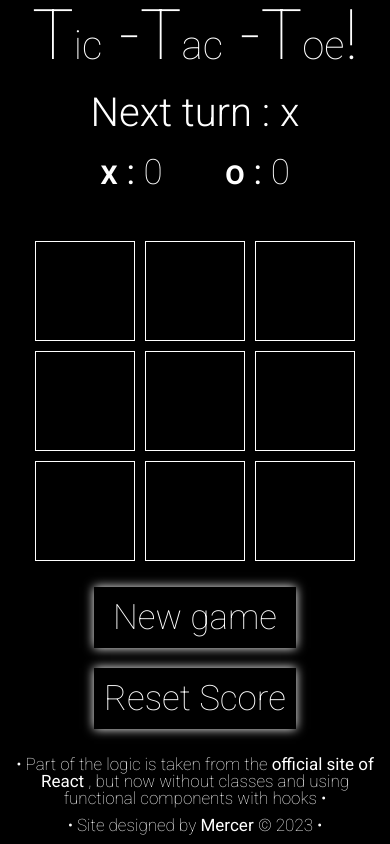
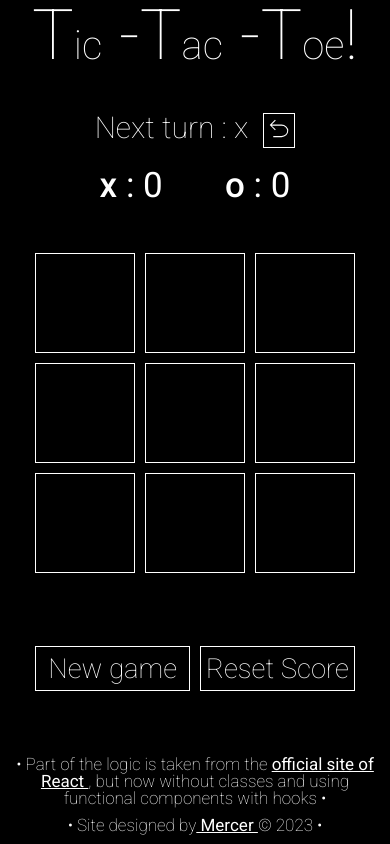
Before and after one commit to AleksMercer/Tic-Tac-Toe, a React (Create React App) app: page / in a window 390 px wide. Built offline with nearby package versions, Linux system fonts and the light colour scheme.

Commit message:
03.03.2023 / '1 turn return' and style fix

```diff
--- a/src/app/_app.scss
+++ b/src/app/_app.scss
@@ -23,6 +23,7 @@ body #root {
 	font-size: 12rem;
 	font-weight: 100;
 	text-align: center;
+	margin-bottom: 25px;
 }
 
 footer {
--- a/src/game/Game.jsx
+++ b/src/game/Game.jsx
@@ -1,5 +1,6 @@
 import React, { useState } from 'react'
 import '../style.css';
+import returnButton from './return.svg';
 
 import { calculateWinner } from '../components/Winner'
 import Counter from '../components/ScoreCounter'
@@ -8,6 +9,7 @@ import Board from '../components/Board'
 function Game() {
 
   const [board, setBoard] = useState(Array(9).fill(null))
+  const [prevBoard, setPrevBoard] = useState(Array(9).fill(null))
   const [xturn, setXturn] = useState(true)
   const winner = calculateWinner(board)
 
@@ -20,8 +22,25 @@ function Game() {
 
     cloneBoard[index] = xturn ? 'x' : 'o'
 
+    setPrevBoard(board)
     setBoard(cloneBoard)
     setXturn(!xturn)
+  }
+
+  const returnTurn = () => {
+
+    return (
+      <button className='return-button' onClick={
+          () => {
+            if(winner[0] || prevBoard === board || !board.includes(null) || !board.includes('x' || 'o')) return;
+
+            setBoard(prevBoard);
+            setXturn(!xturn)
+          }
+        }>
+        <img src={returnButton} alt="<-" />
+      </button>
+    )
   }
 
   const newGame = () => {
@@ -72,7 +91,10 @@ function Game() {
 
       <div className="game__score">
 
-        <h2 className='winAndTurn'> { winAndTurn() } </h2>
+        <div className="turnReturn">
+          <h2 className='winAndTurn'> { winAndTurn() } </h2>
+          { returnTurn() }
+        </div>
 
         <div className='scoreCounter'>
             <p> <span className='xo'>x</span> : <Counter winner={winner} player='x' playerNum={0} /></p>
--- a/src/game/_game.scss
+++ b/src/game/_game.scss
@@ -6,6 +6,7 @@
 
 .game {
   @include grid_template(1fr auto 1fr / 1fr);
+  row-gap: 25px;
   justify-items: center;
   align-items: center;
 
@@ -15,9 +16,23 @@
     align-items: center;
     row-gap: 30px;
 
-    .winAndTurn {
-      font-size: 4rem;
-      font-weight: 300;
+    .turnReturn {
+      @include grid_template(1fr / 1fr auto);
+      column-gap: 20px;
+
+      .winAndTurn {
+        font-size: 4rem;
+        font-weight: 300;
+      }
+
+      .return-button {
+        background-color: black;
+        border: 1px solid white;
+
+        img {
+          filter: invert(100%)
+        }
+      }
     }
 
     .scoreCounter {
@@ -27,10 +42,6 @@
 
       .xo {
         font-weight: 500;
-      }
-
-      .counter {
-        font-weight: 100;
       }
     }
   }
@@ -68,7 +79,7 @@
 
     button {
       background-color: black;
-      box-shadow: 0 0 10px 0 white;
+      border: 1px solid white;
 
       font-size: 3.5rem;
       font-weight: 100;
@@ -88,9 +99,27 @@
 
     &__score {
       row-gap: 20px;
+
+      .turnReturn {
+        column-gap: 15px;
+
+        .winAndTurn {
+          font-size: 3rem;
+          font-weight: 100;
+        }
+
+        .return-button {
+          img {
+            width: 30px;
+            height: 30px;
+            filter: invert(100%)
+          }
+        }
+      }
     }
 
     &__board {
+      margin: 2%;
       gap: 10px;
 
       .square, .square-invert  {
@@ -102,18 +131,19 @@
     }
 
     &__buttons {
-      @include grid_template( repeat(2, 1fr) / 1fr );
-      row-gap: 25px;
+      column-gap: 15px;
+
+      button {
+        font-size: 3rem;
+        padding: 0.75rem;
+      }
     }
   }
 }
 
 @media (max-width: 500px) { // before 700px
   .game {
-
     &__board {
-      gap: 10px;
-
       .square, .square-invert  {
         width: 10rem;
         height: 10rem;
@@ -123,7 +153,12 @@
     }
 
     &__buttons {
-      row-gap: 20px;
+      column-gap: 10px;
+
+      button {
+        font-size: 2.75rem;
+        padding: 0.5rem;
+      }
     }
   }
 }
--- a/src/style.css
+++ b/src/style.css
@@ -1,23 +1,6 @@
 /* Font import */
 @import url("https://fonts.googleapis.com/css2?family=Roboto:wght@100;300;400;500;600;700;900&display=swap");
 /* Style reset start */
-html, body, div, span, applet, object, iframe,
-h1, h2, h3, h4, h5, h6, p, blockquote, pre,
-a, abbr, acronym, address, big, cite, code,
-del, dfn, em, font, img, ins, kbd, q, s, samp,
-small, strike, strong, sub, sup, tt, var,
-b, u, i, center,
-dl, dt, dd, ol, ul, li,
-fieldset, form, label, legend,
-table, caption, tbody, tfoot, thead, tr, th, td {
-  outline: 0;
-  font-size: 100%;
-  vertical-align: baseline;
-  background: transparent;
-  -webkit-box-sizing: border-box;
-          box-sizing: border-box;
-}
-
 * {
   padding: 0px;
   margin: 0px;
@@ -31,81 +14,6 @@ body {
   -webkit-text-size-adjust: 100%;
   -webkit-font-smoothing: antialiased;
   -moz-osx-font-smoothing: grayscale;
-}
-
-h1, h2, h3, h4, h5, h6 {
-  font-weight: inherit;
-  font-size: inherit;
-}
-
-ol, ul, li {
-  list-style: none;
-}
-
-img {
-  vertical-align: top;
-}
-
-blockquote, q {
-  quotes: none;
-}
-
-blockquote:before, blockquote:after, q:before, q:after {
-  content: "";
-  content: none;
-}
-
-ins {
-  text-decoration: none;
-}
-
-del {
-  text-decoration: line-through;
-}
-
-table {
-  border-collapse: collapse;
-  border-spacing: 0;
-}
-
-input::-ms-clear {
-  display: none;
-}
-
-input, button, textarea {
-  font-size: inherit;
-}
-
-button {
-  cursor: pointer;
-  color: inherit;
-  background-color: inherit;
-}
-
-button::-moz-focus-inner {
-  padding: 0;
-  border: 0;
-}
-
-*, *:before, *:after {
-  -webkit-box-sizing: border-box;
-          box-sizing: border-box;
-}
-
-:focus, :active {
-  outline: none;
-}
-
-a:focus, a:active {
-  outline: none;
-}
-
-a {
-  color: inherit;
-}
-
-a:link, a:visited, a:hover {
-  text-decoration: none;
 }
 
 /* Style reset end */
@@ -132,6 +40,7 @@ body #root {
   font-size: 12rem;
   font-weight: 100;
   text-align: center;
+  margin-bottom: 25px;
 }
 
 footer {
@@ -167,6 +76,7 @@ footer p {
 .game {
   display: grid;
   grid-template: 1fr auto 1fr/1fr;
+  row-gap: 25px;
   justify-items: center;
   -webkit-box-align: center;
       -ms-flex-align: center;
@@ -181,9 +91,24 @@ footer p {
           align-items: center;
   row-gap: 30px;
 }
-.game__score .winAndTurn {
+.game__score .turnReturn {
+  display: grid;
+  grid-template: 1fr/1fr auto;
+  -webkit-column-gap: 20px;
+     -moz-column-gap: 20px;
+          column-gap: 20px;
+}
+.game__score .turnReturn .winAndTurn {
   font-size: 4rem;
   font-weight: 300;
+}
+.game__score .turnReturn .return-button {
+  background-color: black;
+  border: 1px solid white;
+}
+.game__score .turnReturn .return-button img {
+  -webkit-filter: invert(100%);
+          filter: invert(100%);
 }
 .game__score .scoreCounter {
   display: grid;
@@ -195,9 +120,6 @@ footer p {
 }
 .game__score .scoreCounter .xo {
   font-weight: 500;
-}
-.game__score .scoreCounter .counter {
-  font-weight: 100;
 }
 .game__board {
   display: grid;
@@ -231,8 +153,7 @@ footer p {
 }
 .game__buttons button {
   background-color: black;
-  -webkit-box-shadow: 0 0 10px 0 white;
-          box-shadow: 0 0 10px 0 white;
+  border: 1px solid white;
   font-size: 3.5rem;
   font-weight: 100;
   padding: 1rem;
@@ -249,7 +170,23 @@ footer p {
   .game__score {
     row-gap: 20px;
   }
+  .game__score .turnReturn {
+    -webkit-column-gap: 15px;
+       -moz-column-gap: 15px;
+            column-gap: 15px;
+  }
+  .game__score .turnReturn .winAndTurn {
+    font-size: 3rem;
+    font-weight: 100;
+  }
+  .game__score .turnReturn .return-button img {
+    width: 30px;
+    height: 30px;
+    -webkit-filter: invert(100%);
+            filter: invert(100%);
+  }
   .game__board {
+    margin: 2%;
     gap: 10px;
   }
   .game__board .square, .game__board .square-invert {
@@ -258,21 +195,28 @@ footer p {
     font-size: 8rem;
   }
   .game__buttons {
-    display: grid;
-    grid-template: repeat(2, 1fr)/1fr;
-    row-gap: 25px;
+    -webkit-column-gap: 15px;
+       -moz-column-gap: 15px;
+            column-gap: 15px;
+  }
+  .game__buttons button {
+    font-size: 3rem;
+    padding: 0.75rem;
   }
 }
 @media (max-width: 500px) {
-  .game__board {
-    gap: 10px;
-  }
   .game__board .square, .game__board .square-invert {
     width: 10rem;
     height: 10rem;
     font-size: 7rem;
   }
   .game__buttons {
-    row-gap: 20px;
+    -webkit-column-gap: 10px;
+       -moz-column-gap: 10px;
+            column-gap: 10px;
+  }
+  .game__buttons button {
+    font-size: 2.75rem;
+    padding: 0.5rem;
   }
 }
--- a/src/style.scss
+++ b/src/style.scss
@@ -3,22 +3,6 @@
 @import url('https://fonts.googleapis.com/css2?family=Roboto:wght@100;300;400;500;600;700;900&display=swap');
 
 /* Style reset start */
-
-html, body, div, span, applet, object, iframe,
-h1, h2, h3, h4, h5, h6, p, blockquote, pre,
-a, abbr, acronym, address, big, cite, code,
-del, dfn, em, font, img, ins, kbd, q, s, samp,
-small, strike, strong, sub, sup, tt, var,
-b, u, i, center,
-dl, dt, dd, ol, ul, li,
-fieldset, form, label, legend,
-table, caption, tbody, tfoot, thead, tr, th, td {
-  outline: 0;
-  font-size: 100%;
-  vertical-align: baseline;
-  background: transparent;
-  box-sizing: border-box;
-}
 
 * {
 	padding: 0px;
@@ -35,72 +19,6 @@ body {
 	-moz-osx-font-smoothing: grayscale;
 }
 
-h1,h2,h3,h4,h5,h6 {
-	font-weight: inherit;
-	font-size: inherit;
-}
-
-ol, ul, li {
-  list-style: none;
-}
-
-img {
-	vertical-align: top;
-}
-
-
-blockquote, q {
-  quotes: none;
-}
-blockquote:before, blockquote:after, q:before, q:after {
-  content: "";
-  content: none;
-}
-
-
-ins {
-  text-decoration: none;
-}
-del {
-  text-decoration: line-through;
-}
-table {
-  border-collapse: collapse;
-  border-spacing: 0;
-}
-
-input::-ms-clear {
-  display: none;
-}
-input,button,textarea {
-	font-size: inherit;
-}
-button {
-	cursor: pointer;
-	color: inherit;
-	background-color: inherit;
-}
-button::-moz-focus-inner {
-  padding: 0;
-  border: 0;
-}
-
-*, *:before, *:after {
-	box-sizing: border-box;
-}
-:focus, :active {
-	outline: none;
-}
-a:focus, a:active {
-	outline: none;
-}
-a {
-	color: inherit;
-}
-a:link, a:visited, a:hover {
-	text-decoration: none;
-}
-
 /* Style reset end */
 
 @import "./App/app"; // App style
```
Also changed, not shown: src/game/return.svg (added).
